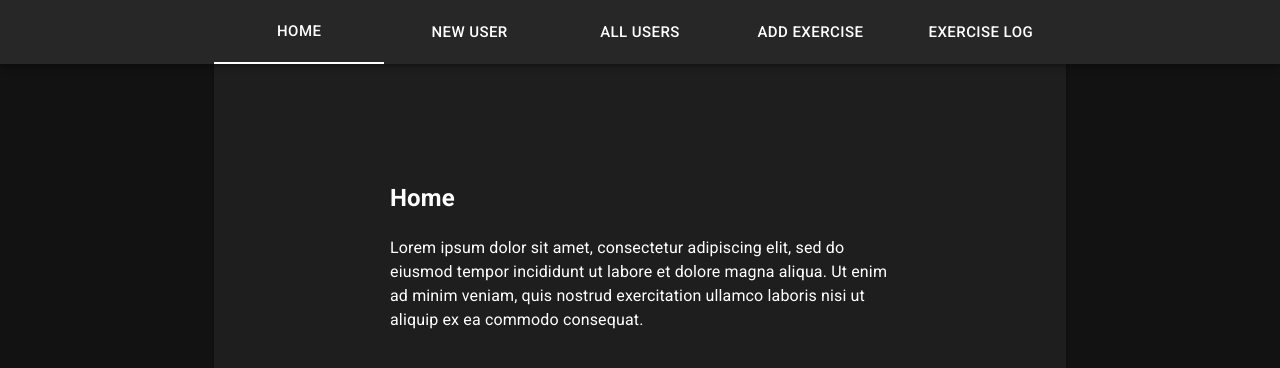
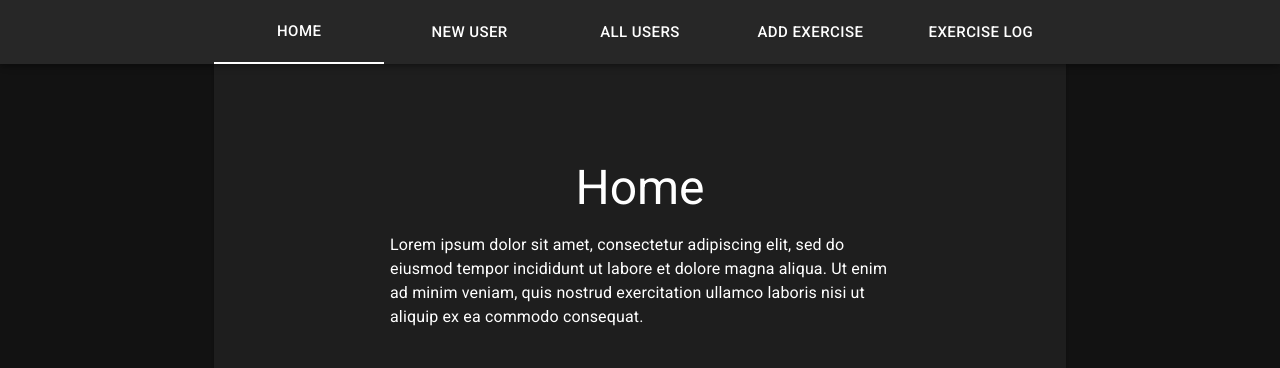
Before and after one commit to sitek94/exercise-tracker-client, a React (Create React App) app: page / in a window 1280 px wide. Shown: the top 368 px of the page. Built offline with nearby package versions, Linux system fonts and the light colour scheme.

Commit message:
create Title component

```diff
--- /dev/null
+++ b/src/components/title.tsx
@@ -0,0 +1,15 @@
+import { Typography } from '@material-ui/core';
+
+interface Props {
+  children: React.ReactNode;
+}
+
+function Title({ children }: Props) {
+  return (
+    <Typography variant="h3" component="h1" align="center" gutterBottom>
+      {children}
+    </Typography>
+  );
+}
+
+export { Title };
--- a/src/screens/home.tsx
+++ b/src/screens/home.tsx
@@ -1,13 +1,15 @@
+import { Title } from 'components/title';
+
 export default function Home() {
   return (
-    <section>
-      <h2>Home</h2>
+    <>
+      <Title>Home</Title>
       <p>
         Lorem ipsum dolor sit amet, consectetur adipiscing elit, sed do eiusmod
         tempor incididunt ut labore et dolore magna aliqua. Ut enim ad minim
         veniam, quis nostrud exercitation ullamco laboris nisi ut aliquip ex ea
         commodo consequat.
       </p>
-    </section>
+    </>
   );
 }
```
